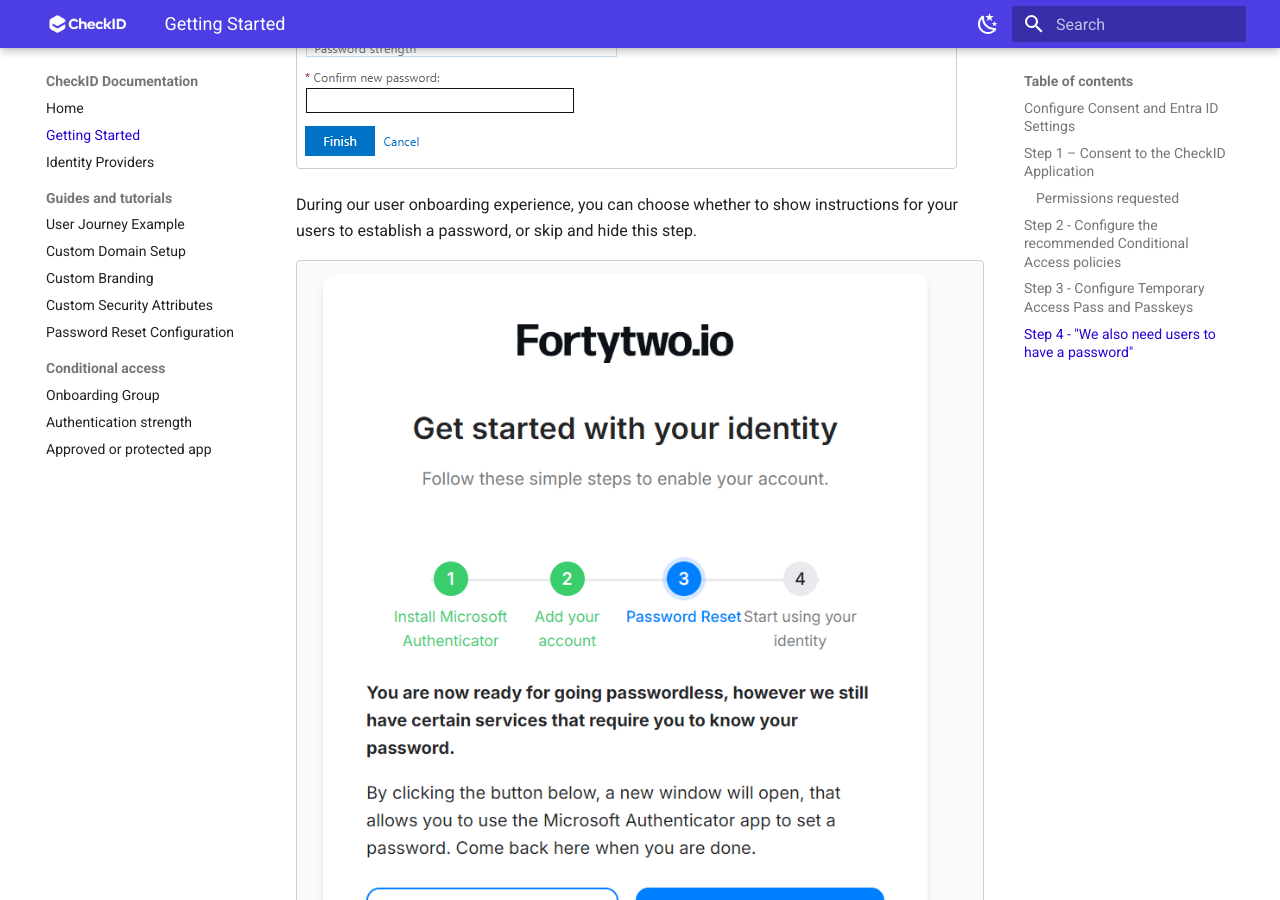
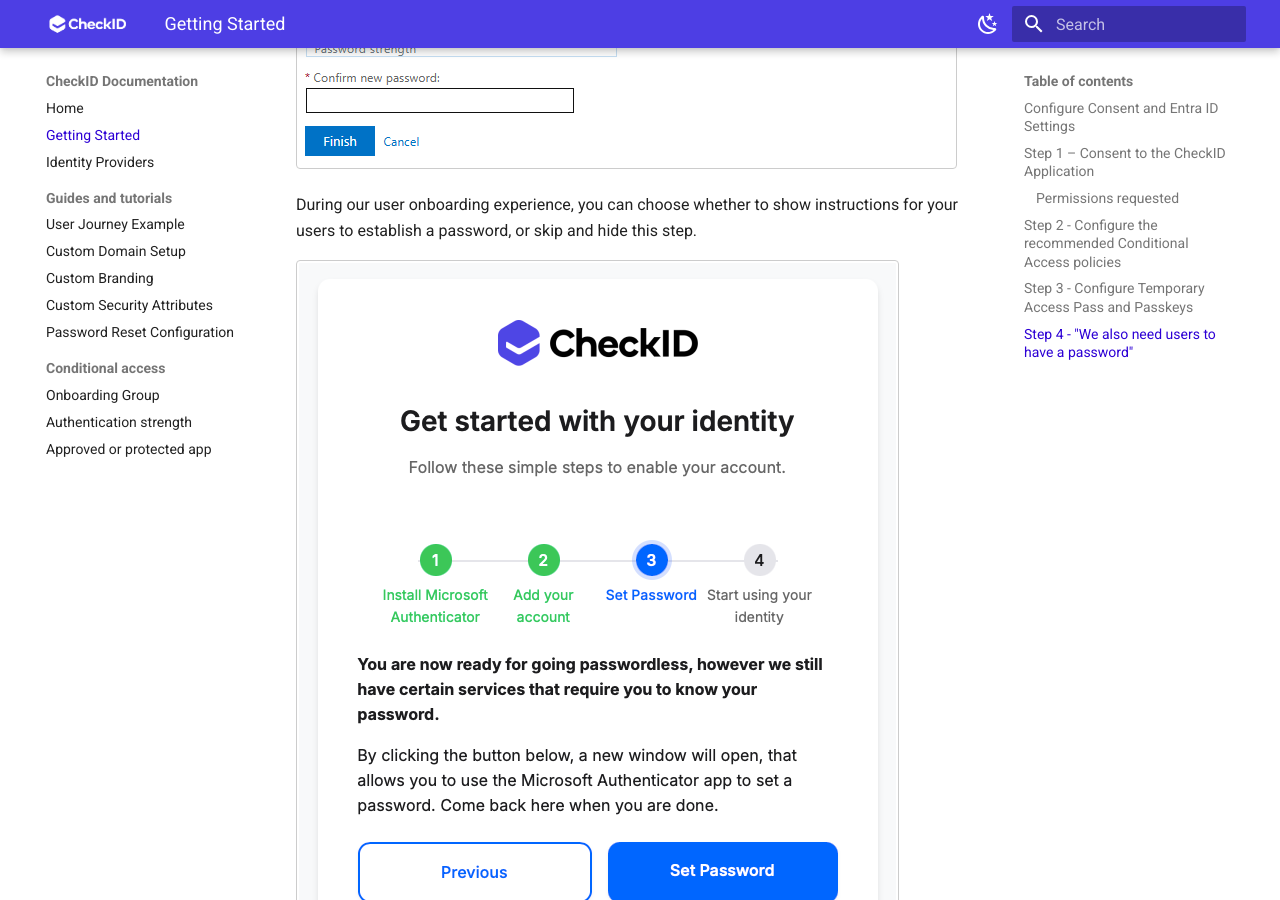
Before and after one commit to fortytwoservices/checkid-public-docs, an MkDocs documentation site: the page built from docs/Getting-Started.md, in a window 1280 px wide and 900 px high, scrolled down 4062 px. Built offline with MkDocs 1.6.1 and Material for MkDocs 9.7.7, drawn with Linux system fonts in a browser that asks for light colours.

Commit message:
chore: Fixed screenshot
Signed-off-by: Remi Vandemir <remi.vandemir@fortytwo.io>

```diff
--- a/docs/Getting-Started.md
+++ b/docs/Getting-Started.md
@@ -58,4 +58,4 @@
 
 During our user onboarding experience, you can choose whether to show instructions for your users to establish a password, or skip and hide this step.
 
-![alt text](image-5.png)
+![alt text](image-6.png)
```
Also changed, not shown: docs/image-6.png (added).
